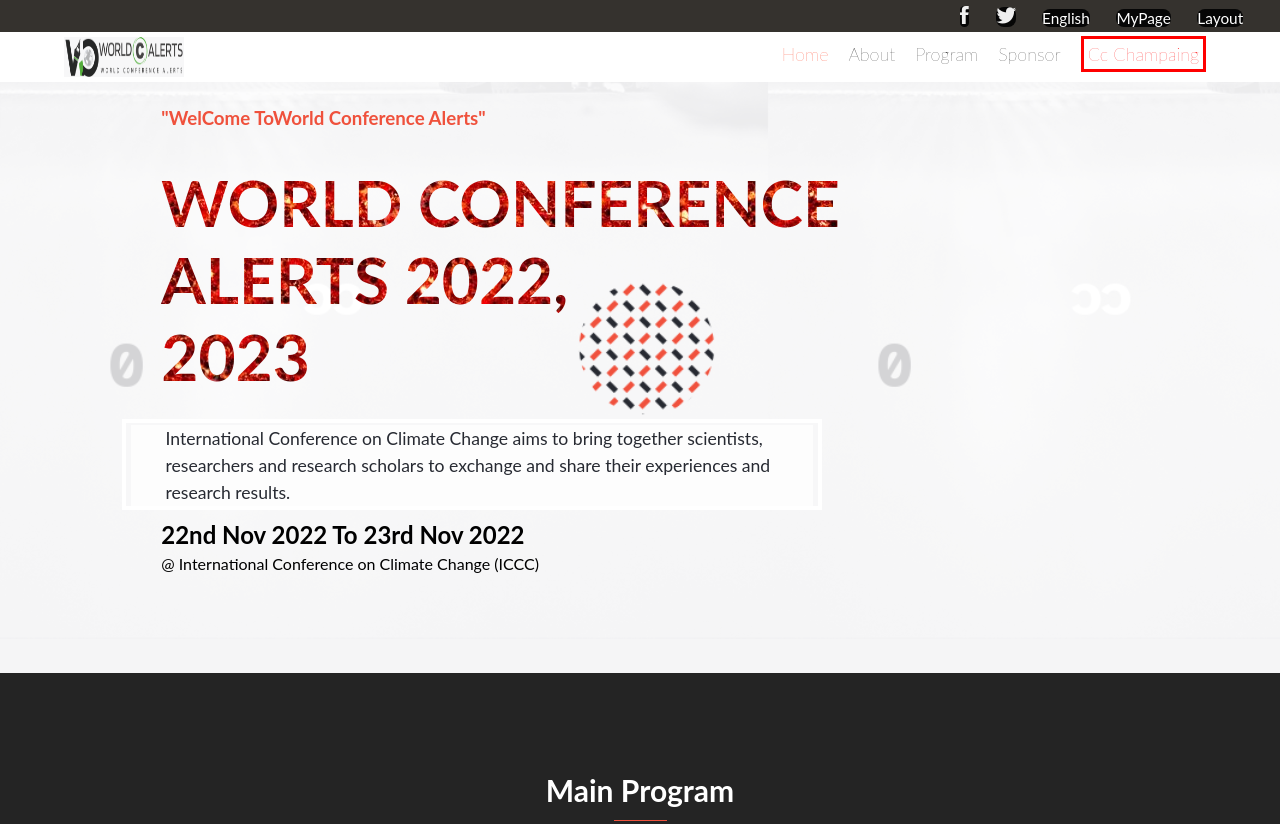
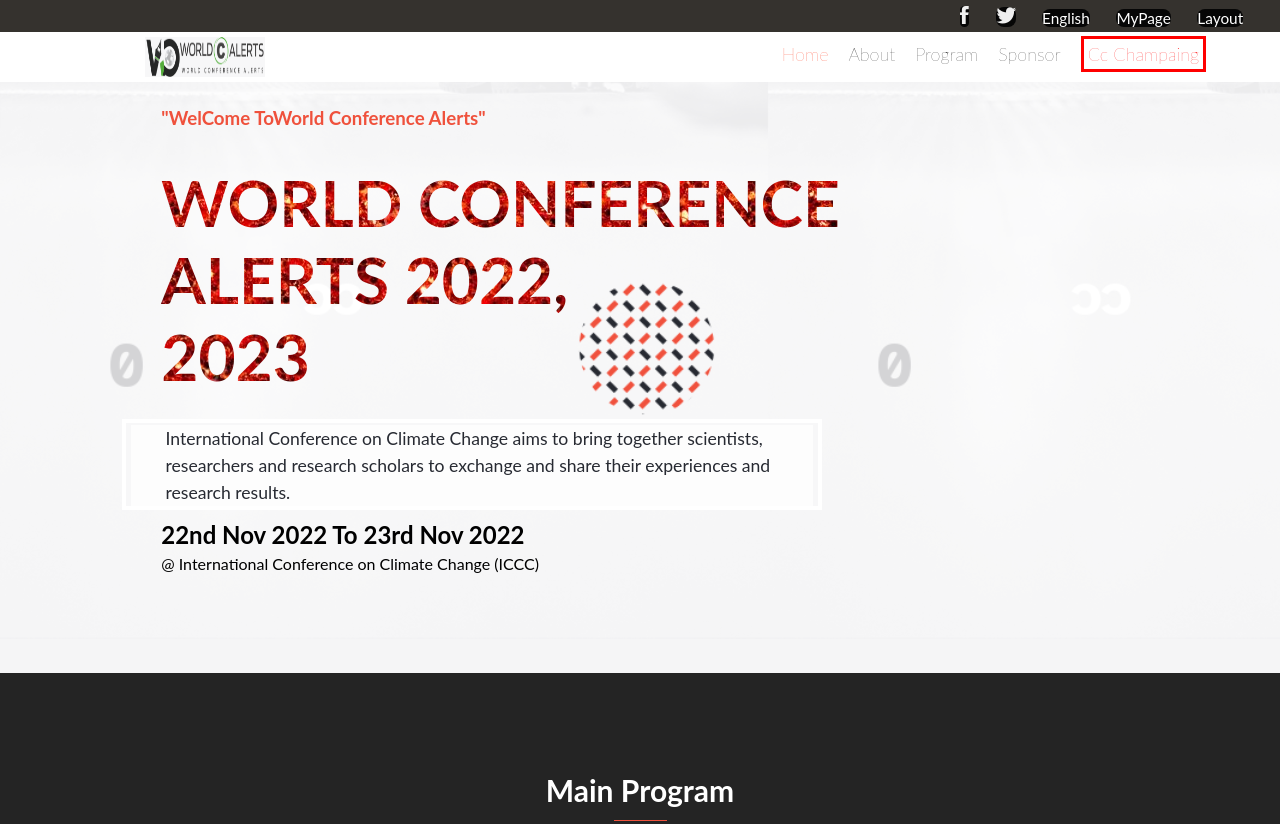
Before and after one commit to bernabasy/World-conference-alerts, a website: page index.html in a window 1280 px wide. Shown: the top 824 px of the page. Drawn offline with Linux system fonts and the light colour scheme.

Commit message:
change on logo padding

```diff
--- a/style.css
+++ b/style.css
@@ -869,6 +869,10 @@
     height: auto;
   }
 
+  .logo {
+    padding-left: 7%;
+  }
+
   a.nav-items {
     color: rgb(58, 203, 70);
   }
```
